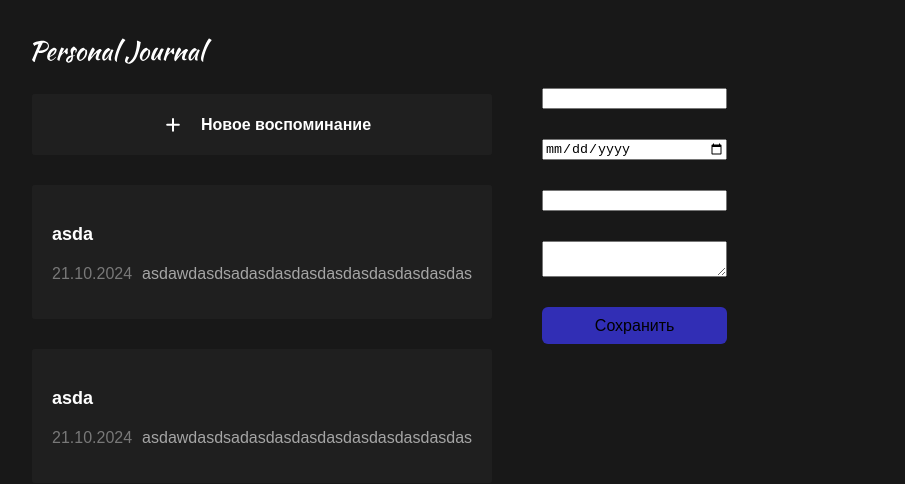
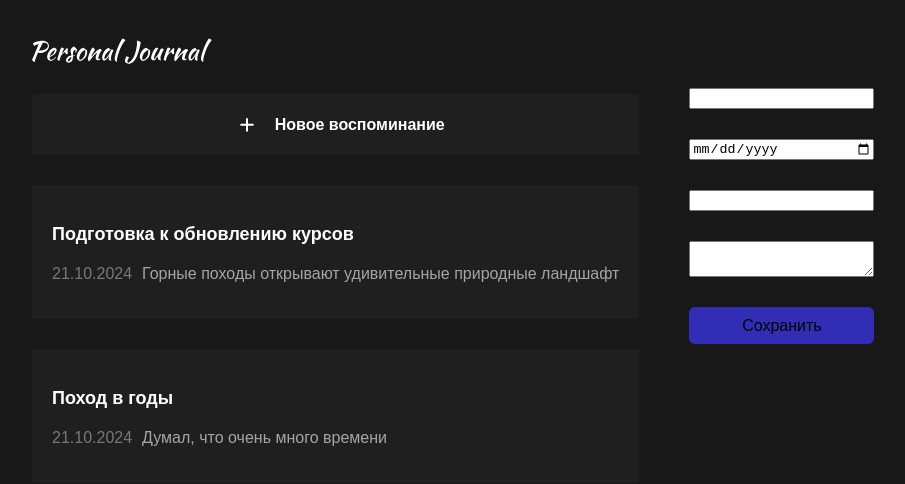
Before and after one commit to bmstu1519/react-app, a React (Vite) app: page / in a window 1280 px wide. Shown: the top 484 px of the page, without its empty margins (6-911 px from the left). Built offline with nearby package versions, Linux system fonts and the light colour scheme.

Commit message:
added key for list and condition to display list

```diff
--- a/src/App.jsx
+++ b/src/App.jsx
@@ -1,6 +1,5 @@
 import './App.css';
-import CardButton from './components/CardButton/CardButton';
-import JournalItem from './components/JournalItem/JournalItem';
+import { useState } from 'react';
 import LeftPanel from './layout/LeftPanel/LeftPanel';
 import Body from './layout/Body/Body';
 import Header from './components/Header/Header';
@@ -8,46 +7,44 @@ import JournalList from './components/JournalList/JournalList';
 import JournalAddButton from './components/JournalAddButton/JournalAddButton';
 import JournalForm from './components/JournalForm/JournalForm';
 
+const INITIAL_DATA = [
+	{
+		id: 1,
+		title: 'Подготовка к обновлению курсов',
+		text: 'Горные походы открывают удивительные природные ландшафт',
+		date: new Date()
+	},
+	{
+		id: 2,
+		title: 'Поход в годы',
+		text: 'Думал, что очень много времени',
+		date: new Date()
+	}
+];
 function App() {
-	const title = 'asda';
-	const date = new Date();
-	const text = 'asdawdasdsadasdasdasdasdasdasdasdasdas';
-	const data = [
-		{
-			title: title,
-			date: date,
-			text: text
-		},
-		{
-			title: title,
-			date: date,
-			text: text
-		}
-	];
+	const [items, setItems] = useState(INITIAL_DATA);
+
+	const addItem = (item) => {
+		setItems((oldItems) => [
+			...oldItems,
+			{
+				text: item.text,
+				title: item.title,
+				date: new Date(item.date),
+				id: Math.max(...oldItems.map((i) => i.id)) + 1
+			}
+		]);
+	};
+
 	return (
 		<div className="app">
 			<LeftPanel>
 				<Header />
 				<JournalAddButton />
-				<JournalList>
-					<CardButton>
-						<JournalItem
-							title={data[0].title}
-							date={data[0].date}
-							text={data[0].text}
-						/>
-					</CardButton>
-					<CardButton>
-						<JournalItem
-							title={data[1].title}
-							date={data[1].date}
-							text={data[1].text}
-						/>
-					</CardButton>
-				</JournalList>
+				<JournalList items={items} />
 			</LeftPanel>
 			<Body>
-				<JournalForm />
+				<JournalForm onSubmit={addItem} />
 			</Body>
 		</div>
 	);
--- a/src/components/JournalList/JournalList.jsx
+++ b/src/components/JournalList/JournalList.jsx
@@ -1,6 +1,27 @@
 import './JournalList.css';
+import JournalItem from '../JournalItem/JournalItem';
+import CardButton from '../CardButton/CardButton';
 
-function JournalList({ children }) {
-	return <div className="journal-list">{children}</div>;
+function JournalList({ items }) {
+	if (items.length === 0) {
+		return <p>Записей пока нет, добавьте первую</p>;
+	}
+	const sortItems = (a, b) => {
+		if (a.date < b.date) {
+			return 1;
+		} else {
+			return -1;
+		}
+	};
+
+	return (
+		<>
+			{items.sort(sortItems).map((el) => (
+				<CardButton key={el.id}>
+					<JournalItem title={el.title} text={el.text} date={el.date} />
+				</CardButton>
+			))}
+		</>
+	);
 }
 export default JournalList;
```
